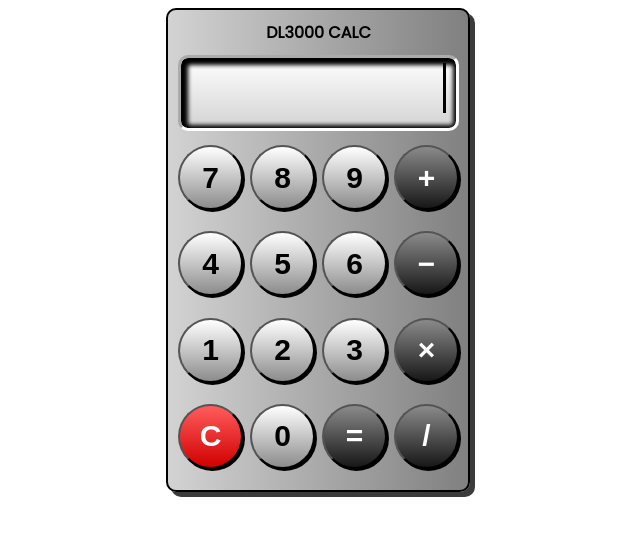
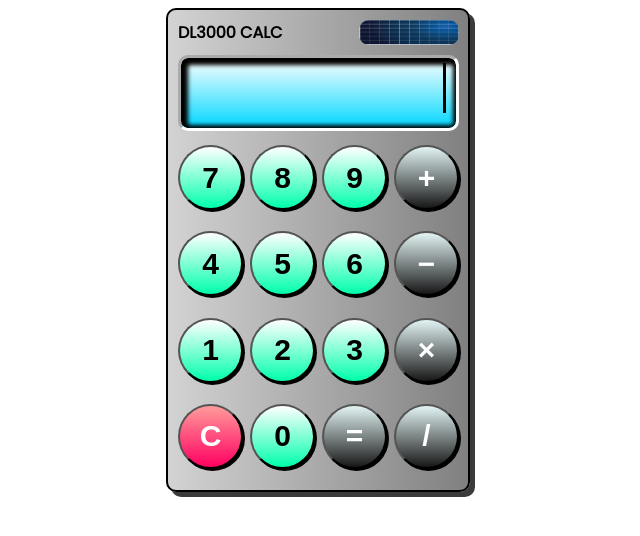
Before and after one commit to davidgit3000/Calculator, a plain HTML site: page index.html in a window 1280 px wide. Shown: the whole page, without its empty margins (322-962 px from the left). Drawn offline with Linux system fonts and the light colour scheme.

Commit message:
changed color and added solar panel

```diff
--- a/index.html
+++ b/index.html
@@ -14,7 +14,16 @@
   </head>
   <body>
     <div class="frame">
-      <div class="brand">DL3000 CALC</div>
+      <div class="brand">
+        <div>DL3000 CALC</div>
+        <div>
+          <img
+            src="solar_panel.png"
+            alt="solar panel for calculator"
+            id="solar_img"
+          />
+        </div>
+      </div>
       <div class="screen">
         <div id="content"></div>
       </div>
--- a/styles.css
+++ b/styles.css
@@ -18,6 +18,14 @@ body {
   margin: 10px;
   font-weight: 800;
   font-family: "Poppins", sans-serif;
+  display: flex;
+  justify-content: space-between;
+}
+
+#solar_img {
+  height: 25px;
+  width: 100px;
+  border-radius: 10px;
 }
 
 .screen {
@@ -27,7 +35,7 @@ body {
   border: 3px inset white;
   border-radius: 10px;
   box-shadow: 2px 2px 4px 5px inset black;
-  background-image: linear-gradient(to bottom, white, lightgray);
+  background-image: linear-gradient(to bottom, white, #00D7FF);
   display: inline-flex;
   justify-content: flex-end;
 }
@@ -67,7 +75,7 @@ body {
 }
 
 .label {
-  background-image: linear-gradient(to bottom, #ffffff, #8c8c8c);
+  background-image: linear-gradient(to bottom, #ffffff, #00FFAB);
   width: 65px;
   height: 65px;
   box-shadow: 2px 2px black;
@@ -83,11 +91,11 @@ body {
 }
 
 .operator {
-  background-image: linear-gradient(to bottom, #8a8a8a, #171717);
+  background-image: linear-gradient(to bottom, #E3F4F4, #171717);
   color: white;
 }
 
 .clear {
-  background-image: linear-gradient(to bottom, #ff5c5c, #d10000);
+  background-image: linear-gradient(to bottom, #FF9B9B, #FF0060);
   color: white;
 }
```
Also changed, not shown: solar_panel.png (added).
